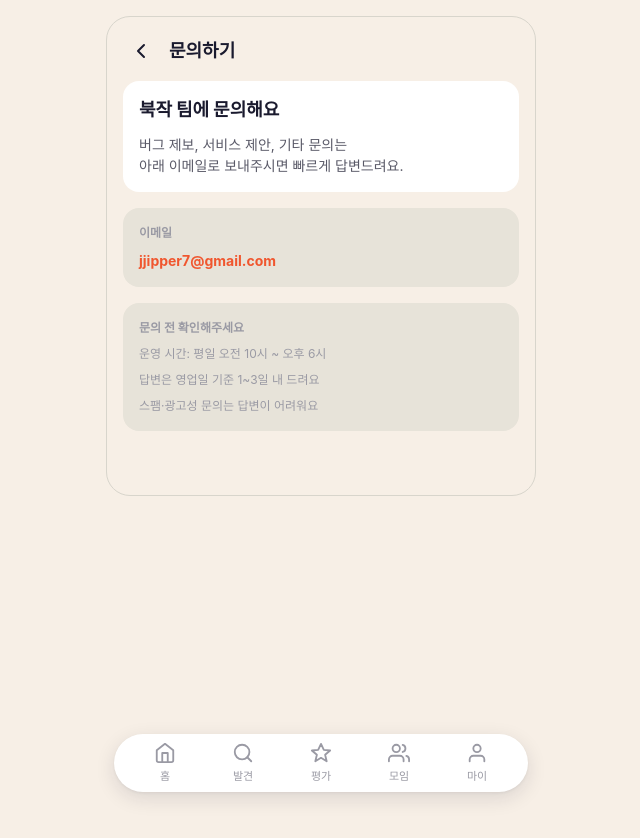
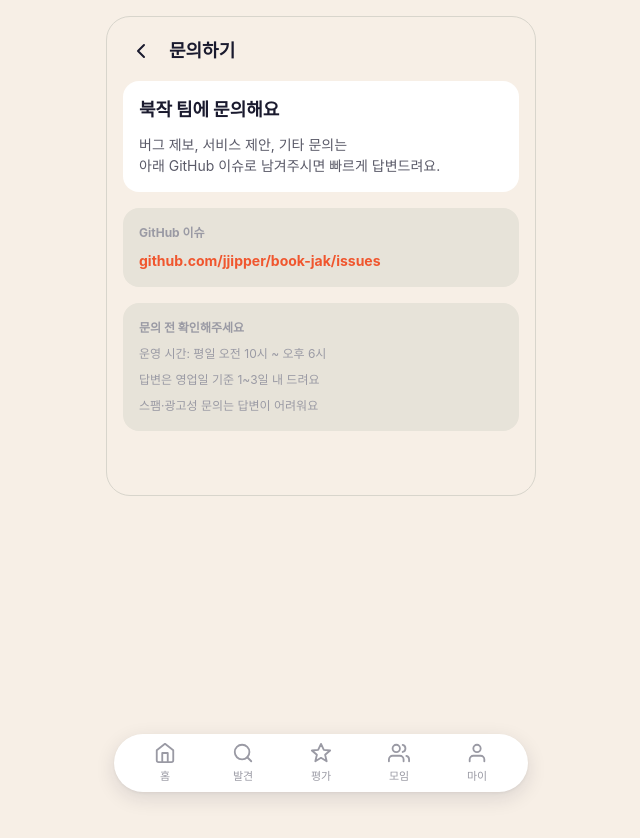
Before and after one commit to jjipper/book-jak, a Next.js app: page /contact in a window 1280 px wide. Shown: the top 838 px of the page, without its empty margins (319-959 px from the left). Built offline with nearby package versions, Linux system fonts and the light colour scheme; no server answers; a web font is replaced by a local one.

Commit message:
chore: 문의 창구를 GitHub 이슈로 변경

```diff
--- a/src/app/(main)/contact/page.tsx
+++ b/src/app/(main)/contact/page.tsx
@@ -14,18 +14,20 @@ export default function ContactPage() {
             <p className="bj-h2 bj-mb-12">북작 팀에 문의해요</p>
             <p className="bj-body bj-text-muted">
               버그 제보, 서비스 제안, 기타 문의는<br />
-              아래 이메일로 보내주시면 빠르게 답변드려요.
+              아래 GitHub 이슈로 남겨주시면 빠르게 답변드려요.
             </p>
           </div>
 
           <div className="bj-card--flat">
-            <p className="bj-caption bj-bold bj-mb-8">이메일</p>
+            <p className="bj-caption bj-bold bj-mb-8">GitHub 이슈</p>
             <a
-              href="mailto:jjipper7@gmail.com"
+              href="https://github.com/jjipper/book-jak/issues"
+              target="_blank"
+              rel="noreferrer"
               className="bj-body bj-bold"
               style={{ color: 'var(--color-accent)' }}
             >
-              jjipper7@gmail.com
+              github.com/jjipper/book-jak/issues
             </a>
           </div>
 
```
